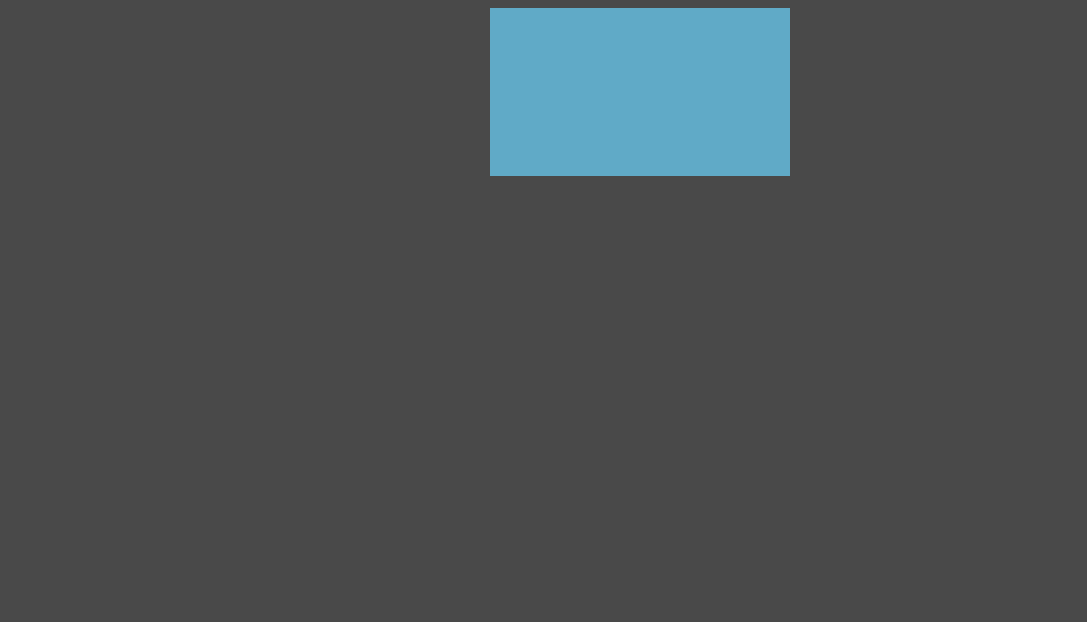
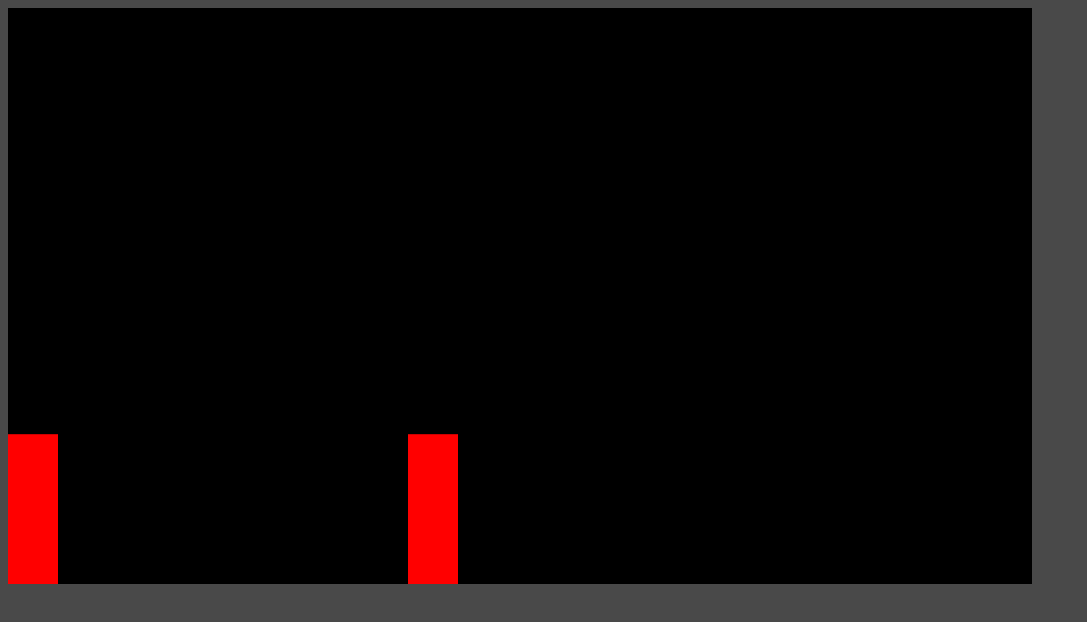
Before and after one commit to laurentiucozma12/javascript-learning, a plain HTML site: page index.html in a window 1280 px wide. Shown: the whole page, without its empty margins (0-1087 px from the left). Drawn offline with Linux system fonts and the light colour scheme.

Commit message:
2 rectangles falling and stopping when hit the earth

```diff
--- a/index.html
+++ b/index.html
@@ -7,13 +7,13 @@
     <title>Fight Game</title>
 </head>
 <body>
-    <main>
-        <div class="canvas-container">
+    <!-- <main>
+        <div class="canvas-container"> -->
             <canvas>
 
             </canvas>
-        </div>
-    </main>
+        <!-- </div>
+    </main> -->
     <script src="index.js"></script>
 </body>
 </html>
--- a/index.js
+++ b/index.js
@@ -2,18 +2,79 @@ const canvas = document.querySelector('canvas');
 const c = canvas.getContext('2d');
 
 // 16x9 ratio
-// canvas.width = 1024;
-// canvas.height = 576;
+canvas.width = 1024;
+canvas.height = 576;
 
-// Function to update canvas size when the window is resized
-function updateCanvasSize() {
-    const parentWidth = canvas.parentElement.clientWidth;
-    const calculatedHeight = (9 / 16) * parentWidth;
+// Function to update canvas size when the window is resized GOTTA TEST IT
+// function updateCanvasSize() {
+//     const parentWidth = canvas.parentElement.clientWidth;
+//     const calculatedHeight = (9 / 16) * parentWidth;
 
-    // Set the canvas size
-    canvas.width = parentWidth;
-    canvas.height = calculatedHeight;
+//     // Set the canvas size
+//     canvas.width = parentWidth;
+//     canvas.height = calculatedHeight;
+// }
+
+// Call the function to set initial size
+// updateCanvasSize();
+
+c.fillRect(0, 0, canvas.width, canvas.height);
+
+const gravity = 0.2;
+
+class Sprite {
+    constructor({position, velocity}) {
+        this.position = position;
+        this.velocity = velocity;
+        this.height = 150;
+    }
+
+    draw() {
+        c.fillStyle = 'red';
+        c.fillRect(this.position.x, this.position.y, 50, this.height)
+    }
+
+    update() {
+        this.draw();
+
+        this.position.y += this.velocity.y;
+
+        if (this.position.y + this.height + this.velocity.y >= canvas.height) {
+            this.velocity.y = 0;
+        } else {
+            this.velocity.y += gravity;
+        }
+    }
 }
 
-// Call the function to set initial size
-updateCanvasSize();
+const player = new Sprite({
+    position: {
+        x: 0,
+        y: 0
+    },
+    velocity: {
+        x: 0,
+        y: 0,
+    }
+});
+
+const enemy = new Sprite({
+    position: {
+        x: 400,
+        y: 100
+    },
+    velocity: {
+        x: 0,
+        y: 0,
+    }
+});
+
+function animate() {
+    window.requestAnimationFrame(animate);
+    c.fillStyle = 'black';
+    c.fillRect(0, 0, canvas.width, canvas.height);
+    player.update();
+    enemy.update();
+}
+
+animate();
--- a/style.css
+++ b/style.css
@@ -1,7 +1,6 @@
 body {
-    background-color: #60aac7;
     background-color: #494949; }
-main {
+/* main {
     display: flex;
     justify-content: center; }
 .canvas-container {
@@ -10,4 +9,4 @@ main {
         .canvas-container {
             min-width: 90vw; } }
 .canvas-container canvas {
-    background-color: #60aac7; }
+    background-color: #60aac7; } */
```
